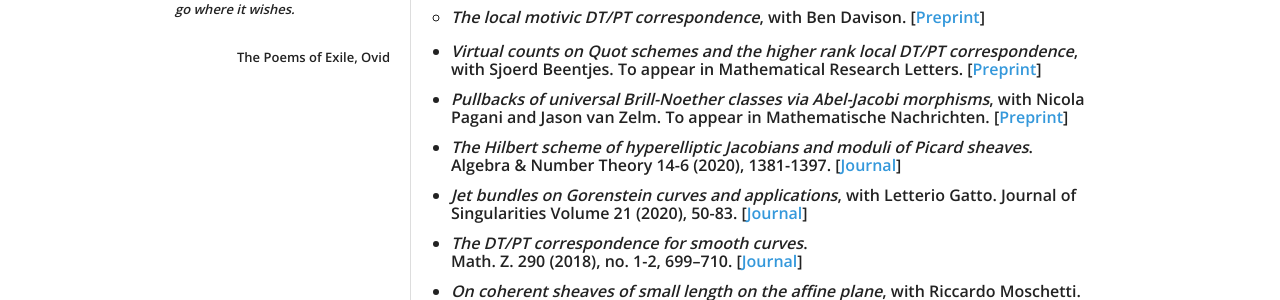
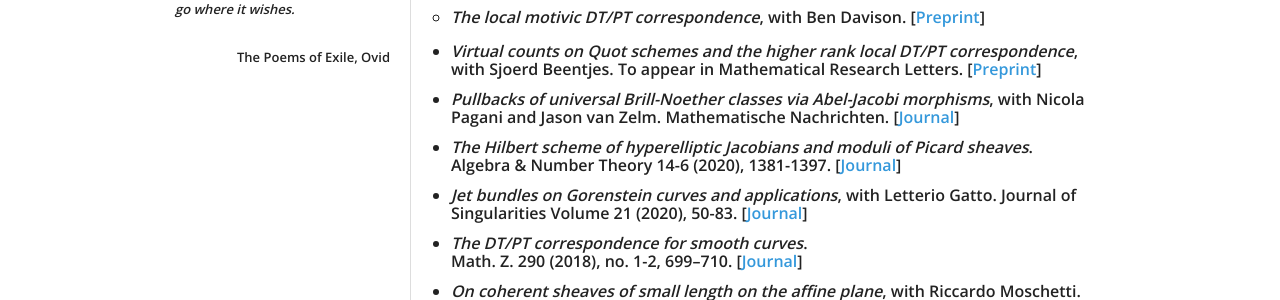
Before and after one commit to atricolfi/atricolfi.github.io, a Jekyll site: the page built from Papers.html, in a window 1280 px wide. Shown: the part 530-830 px from the top of the page. Built offline with Jekyll 4.4.1, drawn with Linux system fonts in a browser that asks for light colours.

Commit message:
Update Papers.html

```diff
--- a/Papers.html
+++ b/Papers.html
@@ -26,7 +26,7 @@ title: Blog Posts
   </ul>
   <ul>
 <li><em>Virtual counts on Quot schemes and the higher rank local DT/PT correspondence</em>, with Sjoerd Beentjes. To appear in Mathematical Research Letters. [<a href="https://arxiv.org/abs/1811.09859">Preprint</a>]</li>
-<li><em>Pullbacks of universal Brill-Noether classes via Abel-Jacobi morphisms</em>, with Nicola Pagani and Jason van Zelm. To appear in Mathematische Nachrichten. [<a href="https://arxiv.org/abs/1809.10668">Preprint</a>]</li>
+<li><em>Pullbacks of universal Brill-Noether classes via Abel-Jacobi morphisms</em>, with Nicola Pagani and Jason van Zelm. Mathematische Nachrichten. [<a href="https://onlinelibrary.wiley.com/doi/full/10.1002/mana.201800422">Journal</a>]</li>
 <li><em>The Hilbert scheme of hyperelliptic Jacobians and moduli of Picard sheaves</em>. Algebra & Number Theory 14-6 (2020), 1381-1397. [<a href="https://msp.org/ant/2020/14-6/p02.xhtml">Journal</a>]</li>
 <li><em>Jet bundles on Gorenstein curves and applications</em>, with Letterio Gatto. Journal of Singularities
 Volume 21 (2020), 50-83. [<a href="http://www.journalofsing.org/volume21/article4.html">Journal</a>] </li>
```
